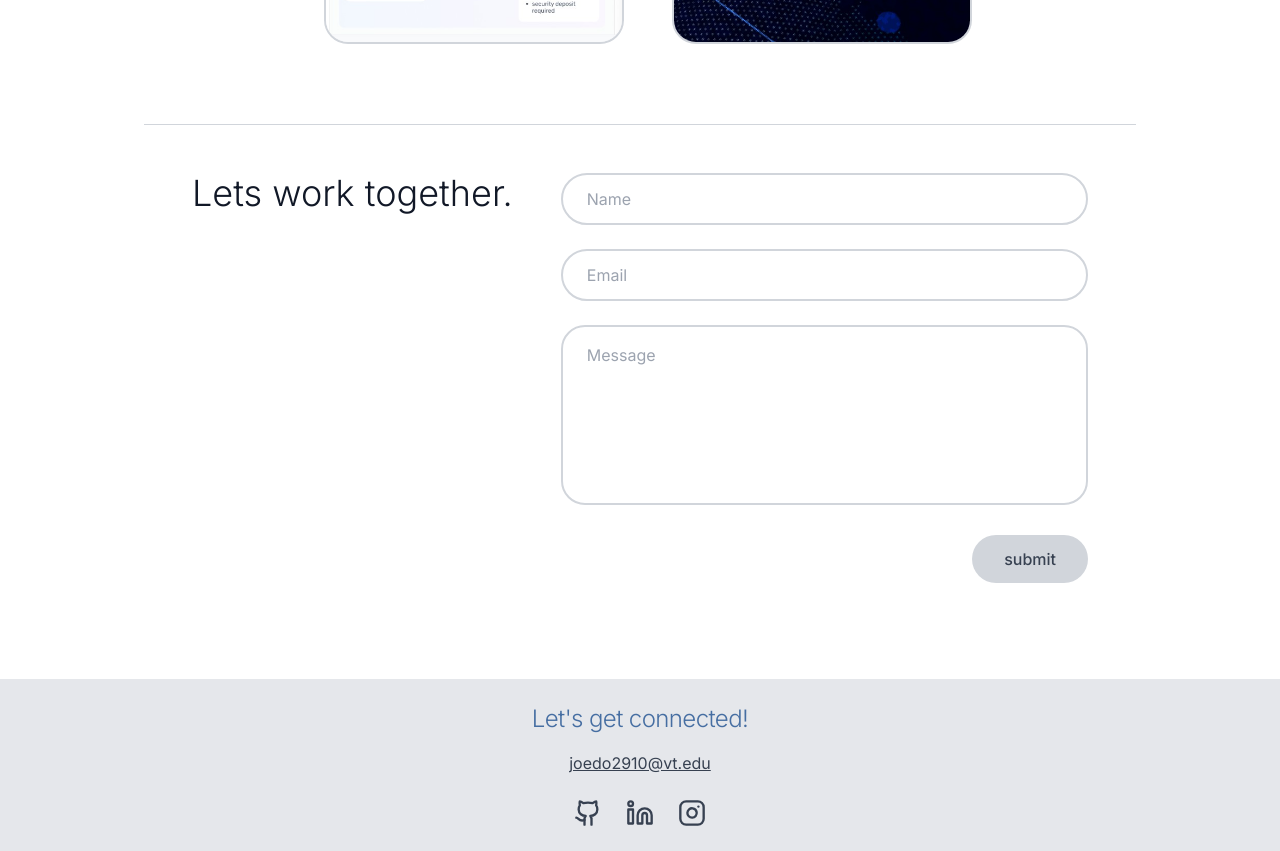
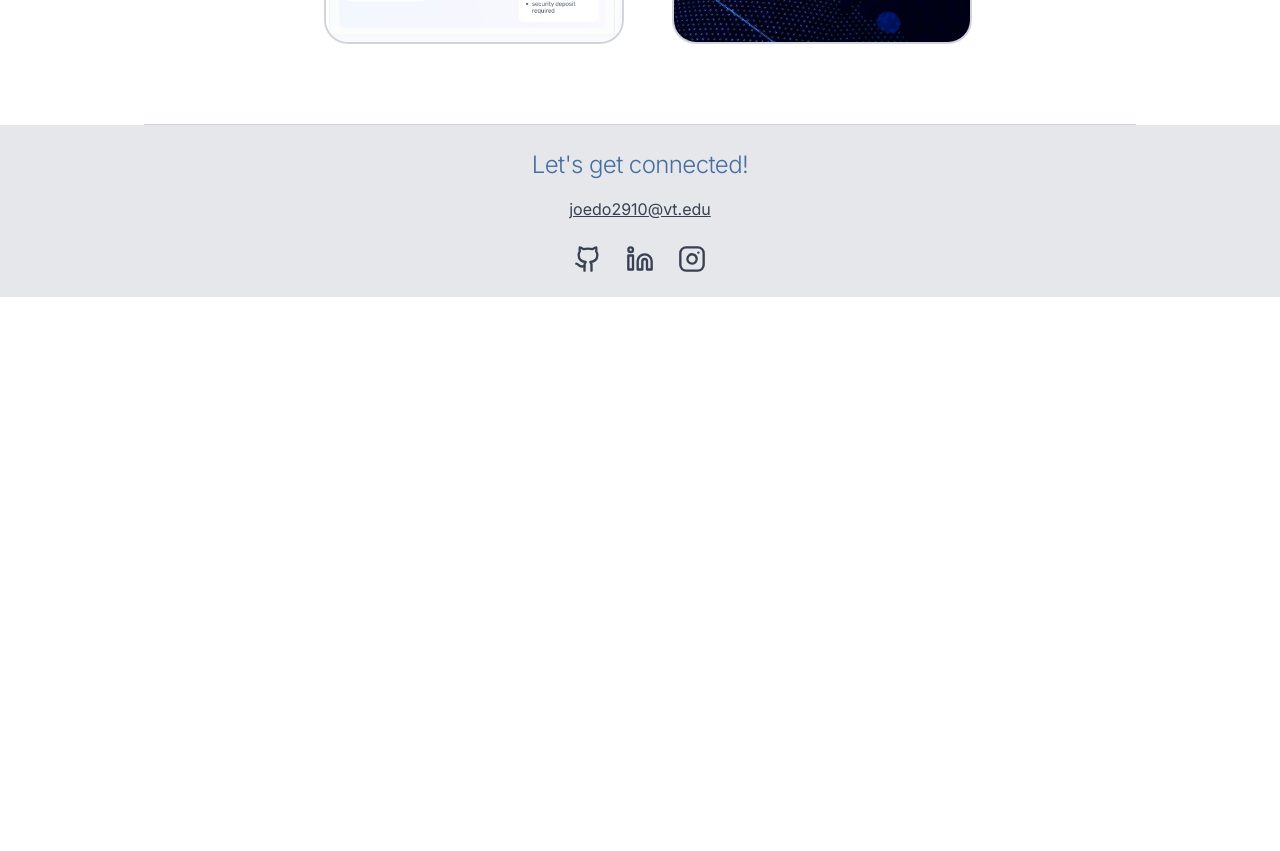
Before and after one commit to notjoedo/portfolio, a React (Vite) app: page / in a window 1280 px wide. Shown: the part 2520-3371 px from the top of the page. After the commit the page ends 2817 px from the top, so only its background shows below. Built offline with nearby package versions, Linux system fonts and the light colour scheme.

Commit message:
removed contact

```diff
--- a/src/App.tsx
+++ b/src/App.tsx
@@ -3,7 +3,6 @@ import { useState, useEffect } from 'react';
 import Hero from './pages/Hero';
 import Experience from './pages/Experience';
 import Projects from './pages/Projects';
-import Contact from './pages/Contact';
 import Atlas from './pages/Atlas';
 import Footer from './components/Footer';
 
@@ -27,7 +26,6 @@ function HomePage() {
       <div className="max-w-5xl mx-auto px-4">
         <div className="w-full h-px bg-gray-300"></div>
       </div>
-      <Contact />
     </div>
   );
 }
--- a/src/pages/Contact.tsx
+++ /dev/null
@@ -1,218 +0,0 @@
-import { useState, FormEvent } from "react";
-import { motion } from "framer-motion";
-
-function Contact() {
-  const [formData, setFormData] = useState({
-    name: "",
-    email: "",
-    message: "",
-  });
-  const [isSubmitting, setIsSubmitting] = useState(false);
-  const [submitStatus, setSubmitStatus] = useState<
-    "idle" | "success" | "error"
-  >("idle");
-
-  const handleSubmit = async (e: FormEvent<HTMLFormElement>) => {
-    e.preventDefault();
-    setIsSubmitting(true);
-    setSubmitStatus("idle");
-
-    try {
-      // Using EmailJS - Free service (200 emails/month)
-      // Get credentials from https://www.emailjs.com
-      const response = await fetch(
-        "https://api.emailjs.com/api/v1.0/email/send",
-        {
-          method: "POST",
-          headers: {
-            "Content-Type": "application/json",
-          },
-          body: JSON.stringify({
-            service_id: import.meta.env.VITE_EMAILJS_SERVICE_ID,
-            template_id: import.meta.env.VITE_EMAILJS_TEMPLATE_ID,
-            user_id: import.meta.env.VITE_EMAILJS_PUBLIC_KEY,
-            template_params: {
-              from_name: formData.name,
-              from_email: formData.email,
-              message: formData.message,
-              to_email: "joedo2910@vt.edu",
-            },
-          }),
-        }
-      );
-
-      if (response.ok) {
-        setSubmitStatus("success");
-        setFormData({ name: "", email: "", message: "" });
-      } else {
-        setSubmitStatus("error");
-      }
-    } catch (error) {
-      setSubmitStatus("error");
-    } finally {
-      setIsSubmitting(false);
-    }
-  };
-
-  const handleChange = (
-    e: React.ChangeEvent<HTMLInputElement | HTMLTextAreaElement>
-  ) => {
-    setFormData({
-      ...formData,
-      [e.target.name]: e.target.value,
-    });
-  };
-
-  const containerVariants = {
-    hidden: { opacity: 0 },
-    visible: {
-      opacity: 1,
-      transition: {
-        staggerChildren: 0.1,
-        delayChildren: 0.2,
-      },
-    },
-  };
-
-  const itemVariants = {
-    hidden: { opacity: 0, y: 20 },
-    visible: {
-      opacity: 1,
-      y: 0,
-      transition: {
-        duration: 0.5,
-        ease: "easeOut",
-      },
-    },
-  };
-
-  return (
-    <section className="bg-white pt-12 pb-4 mb-20 px-4">
-      <div className="max-w-4xl mx-auto">
-        <motion.div
-          className="flex flex-col md:flex-row gap-12 items-start"
-          variants={containerVariants}
-          initial="hidden"
-          whileInView="visible"
-          viewport={{ once: true, margin: "-100px" }}
-        >
-          {/* Left side - Heading */}
-          <motion.div className="flex-shrink-0" variants={itemVariants}>
-            <motion.h2
-              className="text-4xl font-light text-gray-900"
-              initial={{ opacity: 0, x: -30 }}
-              whileInView={{ opacity: 1, x: 0 }}
-              viewport={{ once: true }}
-              transition={{ duration: 0.6, ease: "easeOut" }}
-            >
-              Lets work together.
-            </motion.h2>
-          </motion.div>
-
-          {/* Right side - Form */}
-          <motion.form
-            onSubmit={handleSubmit}
-            className="flex-1 w-full space-y-6"
-            aria-label="Contact form"
-            variants={containerVariants}
-            initial="hidden"
-            whileInView="visible"
-            viewport={{ once: true, margin: "-50px" }}
-          >
-            <motion.div variants={itemVariants}>
-              <label htmlFor="name" className="sr-only">Name</label>
-              <motion.input
-                type="text"
-                id="name"
-                name="name"
-                placeholder="Name"
-                value={formData.name}
-                onChange={handleChange}
-                required
-                aria-required="true"
-                className="w-full px-6 py-3 rounded-full border-2 border-gray-300 focus:border-[#466EA2] focus:outline-none focus:ring-2 focus:ring-[#466EA2] focus:ring-offset-2 transition-colors duration-200"
-                whileFocus={{ scale: 1.02 }}
-                transition={{ type: "spring", stiffness: 300 }}
-              />
-            </motion.div>
-
-            <motion.div variants={itemVariants}>
-              <label htmlFor="email" className="sr-only">Email</label>
-              <motion.input
-                type="email"
-                id="email"
-                name="email"
-                placeholder="Email"
-                value={formData.email}
-                onChange={handleChange}
-                required
-                aria-required="true"
-                className="w-full px-6 py-3 rounded-full border-2 border-gray-300 focus:border-[#466EA2] focus:outline-none focus:ring-2 focus:ring-[#466EA2] focus:ring-offset-2 transition-colors duration-200"
-                whileFocus={{ scale: 1.02 }}
-                transition={{ type: "spring", stiffness: 300 }}
-              />
-            </motion.div>
-
-            <motion.div variants={itemVariants}>
-              <label htmlFor="message" className="sr-only">Message</label>
-              <motion.textarea
-                id="message"
-                name="message"
-                placeholder="Message"
-                value={formData.message}
-                onChange={handleChange}
-                required
-                aria-required="true"
-                rows={6}
-                className="w-full px-6 py-4 rounded-3xl border-2 border-gray-300 focus:border-[#466EA2] focus:outline-none focus:ring-2 focus:ring-[#466EA2] focus:ring-offset-2 transition-colors duration-200 resize-none"
-                whileFocus={{ scale: 1.01 }}
-                transition={{ type: "spring", stiffness: 300 }}
-              />
-            </motion.div>
-
-            <motion.div className="flex justify-end" variants={itemVariants}>
-              <motion.button
-                type="submit"
-                disabled={isSubmitting}
-                aria-label={isSubmitting ? "Sending message" : "Submit contact form"}
-                className="px-8 py-3 rounded-full bg-gray-300 text-gray-700 hover:bg-[#466EA2] hover:text-white transition-all duration-300 font-medium disabled:opacity-50 disabled:cursor-not-allowed focus:outline-none focus:ring-2 focus:ring-[#466EA2] focus:ring-offset-2"
-                whileHover={{ scale: 1.05 }}
-                whileTap={{ scale: 0.95 }}
-                transition={{ type: "spring", stiffness: 300 }}
-              >
-                {isSubmitting ? "Sending..." : "submit"}
-              </motion.button>
-            </motion.div>
-
-            {submitStatus === "success" && (
-              <motion.div
-                role="status"
-                aria-live="polite"
-                className="text-green-600 text-center"
-                initial={{ opacity: 0, y: -10 }}
-                animate={{ opacity: 1, y: 0 }}
-                transition={{ duration: 0.3 }}
-              >
-                Message sent successfully!
-              </motion.div>
-            )}
-            {submitStatus === "error" && (
-              <motion.div
-                role="alert"
-                aria-live="assertive"
-                className="text-red-600 text-center"
-                initial={{ opacity: 0, y: -10 }}
-                animate={{ opacity: 1, y: 0 }}
-                transition={{ duration: 0.3 }}
-              >
-                Failed to send message. Please try again.
-              </motion.div>
-            )}
-          </motion.form>
-        </motion.div>
-      </div>
-    </section>
-  );
-}
-
-export default Contact;
```
